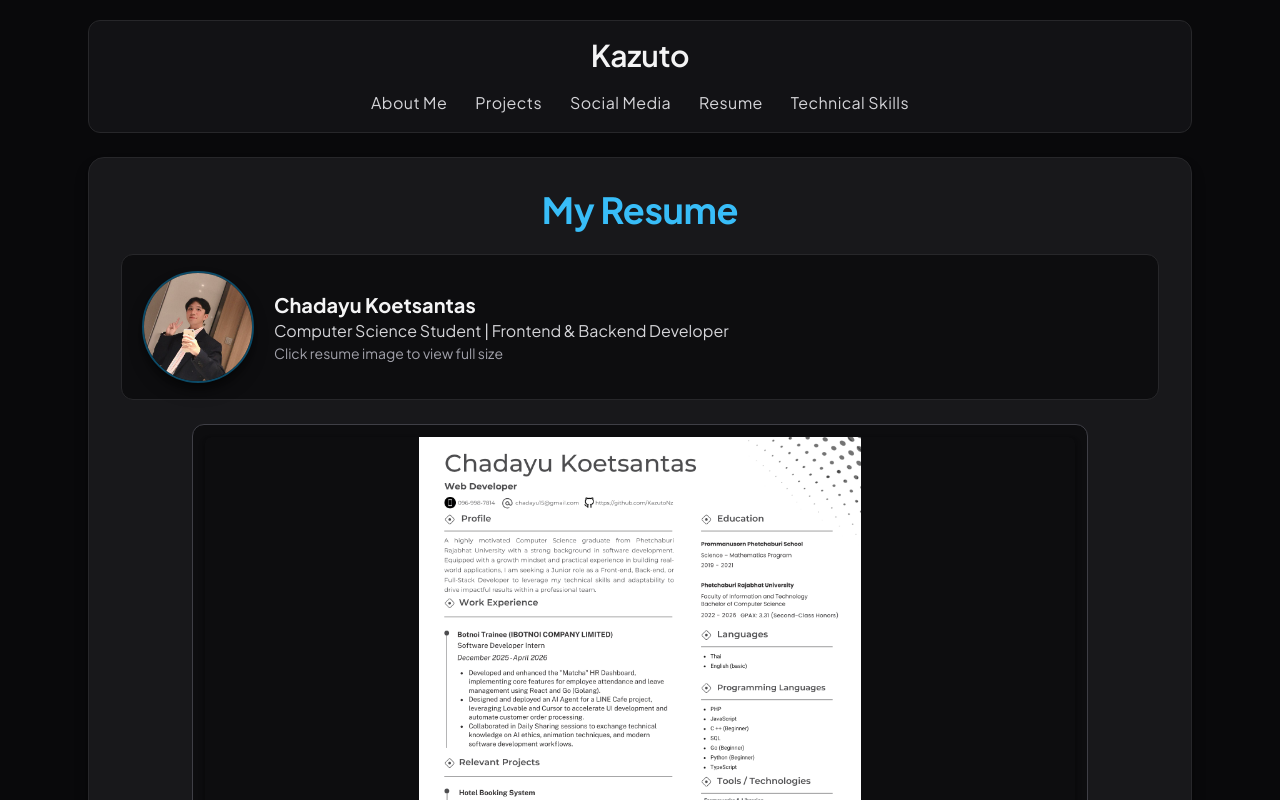
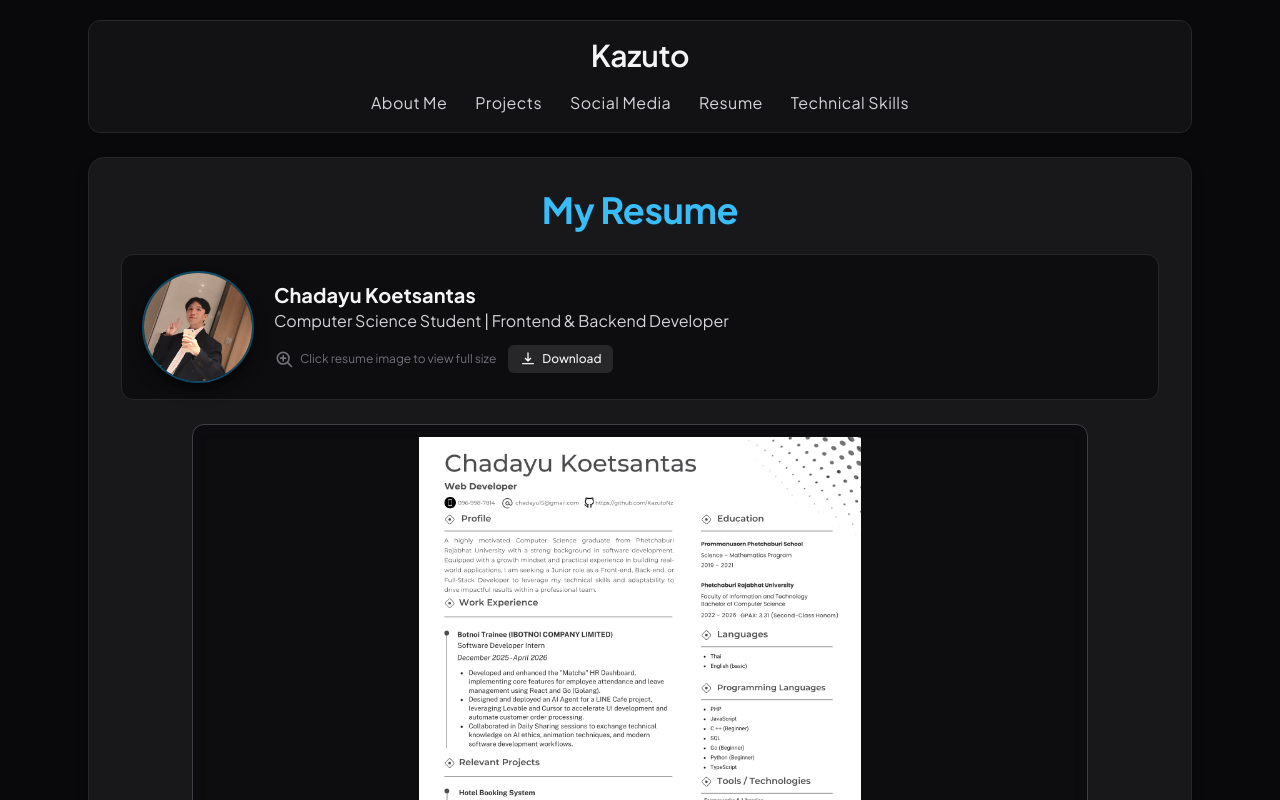
Before and after one commit to KazutoNz/Resume-React, a React (Vite) app: page /resume in a window 1280 px wide. Shown: the top 800 px of the page. Built offline with nearby package versions, Linux system fonts and the light colour scheme.

Commit message:
Update Resume.jsx

```diff
--- a/src/pages/Resume.jsx
+++ b/src/pages/Resume.jsx
@@ -2,6 +2,25 @@ import Header from '../components/Header';
 import Footer from '../components/Footer';
 import { useEffect, useState } from 'react';
 import { SkeletonBlock, SkeletonText } from '../components/Skeleton';
+
+const RESUME_IMAGE = './Chadayu Koetsantas_Resume.png';
+
+function IconZoom() {
+  return (
+    <svg viewBox="0 0 24 24" className="h-5 w-5" fill="none" stroke="currentColor" strokeWidth="2">
+      <circle cx="11" cy="11" r="7" />
+      <path d="M21 21l-4.3-4.3M11 8v6M8 11h6" strokeLinecap="round" strokeLinejoin="round" />
+    </svg>
+  );
+}
+
+function IconDownload() {
+  return (
+    <svg viewBox="0 0 24 24" className="h-4 w-4" fill="none" stroke="currentColor" strokeWidth="2">
+      <path d="M12 3v12m0 0 4-4m-4 4-4-4M4 19h16" strokeLinecap="round" strokeLinejoin="round" />
+    </svg>
+  );
+}
 
 function Resume() {
   const [loading, setLoading] = useState(true);
@@ -12,22 +31,40 @@ function Resume() {
     return () => clearTimeout(timer);
   }, []);
 
+  // Close on Escape + lock background scroll while lightbox is open.
+  useEffect(() => {
+    if (!isLightboxOpen) return;
+
+    const handleKey = (e) => {
+      if (e.key === 'Escape') setIsLightboxOpen(false);
+    };
+    document.addEventListener('keydown', handleKey);
+    const prevOverflow = document.body.style.overflow;
+    document.body.style.overflow = 'hidden';
+
+    return () => {
+      document.removeEventListener('keydown', handleKey);
+      document.body.style.overflow = prevOverflow;
+    };
+  }, [isLightboxOpen]);
+
   return (
     <div className="min-h-screen bg-zinc-950 text-zinc-100">
       <Header />
-      <main className="mx-auto mt-6 w-full max-w-6xl px-4 sm:px-6">
+      <main className="mx-auto mt-6 w-full max-w-6xl px-4 pb-16 sm:px-6">
         <div
-          className="rounded-2xl border border-zinc-800 bg-zinc-900 p-5 shadow-lg shadow-black/40 sm:p-8"
+          className="animate-[fadeInUp_0.5s_ease-out_forwards] rounded-2xl border border-zinc-800 bg-zinc-900 p-5 opacity-0 shadow-lg shadow-black/40 sm:p-8"
           name="content-resume"
         >
           <h1 className="mb-6 text-center text-3xl font-bold text-sky-400 sm:text-4xl">My Resume</h1>
+
           {loading ? (
             <div className="mb-6 grid gap-4 rounded-xl border border-zinc-800 bg-zinc-950/70 p-4 sm:grid-cols-[120px_1fr] sm:items-center">
               <SkeletonBlock className="mx-auto h-24 w-24 rounded-full" />
               <SkeletonText lines={3} />
             </div>
           ) : (
-            <div className="mb-6 grid gap-4 rounded-xl border border-zinc-800 bg-zinc-950/70 p-4 sm:grid-cols-[120px_1fr] sm:items-center">
+            <div className="mb-6 grid animate-[fadeInUp_0.4s_ease-out_forwards] gap-4 rounded-xl border border-zinc-800 bg-zinc-950/70 p-4 opacity-0 sm:grid-cols-[120px_1fr] sm:items-center">
               <div className="mx-auto w-fit rounded-full">
                 <img
                   src="../me.jpg"
@@ -40,7 +77,19 @@ function Resume() {
                 <p className="text-sm text-zinc-300 sm:text-base">
                   Computer Science Student | Frontend & Backend Developer
                 </p>
-                <p className="text-sm text-zinc-400">Click resume image to view full size</p>
+                <div className="mt-3 flex flex-wrap items-center gap-3">
+                  <span className="inline-flex items-center gap-1.5 text-xs text-zinc-500">
+                    <IconZoom className="h-3.5 w-3.5" /> Click resume image to view full size
+                  </span>
+                  <a
+                    href={RESUME_IMAGE}
+                    download
+                    className="inline-flex items-center gap-1.5 rounded-md bg-zinc-800 px-3 py-1.5 text-xs font-medium text-zinc-100 transition hover:bg-sky-600"
+                  >
+                    <IconDownload />
+                    Download
+                  </a>
+                </div>
               </div>
             </div>
           )}
@@ -54,14 +103,20 @@ function Resume() {
                 type="button"
                 aria-label="Open full-size resume image"
                 onClick={() => setIsLightboxOpen(true)}
-                className="w-full rounded-md"
+                className="group relative w-full animate-[fadeInUp_0.4s_ease-out_0.1s_forwards] rounded-md opacity-0"
               >
                 <img
-                  src="./Chadayu Koetsantas_Resume.png"
+                  src={RESUME_IMAGE}
                   alt="Resume"
                   data-interactive="true"
-                  className="mx-auto h-auto max-h-[68vh] w-full rounded-md object-contain shadow-md shadow-black/50 sm:max-h-[78vh]"
+                  className="mx-auto h-auto max-h-[68vh] w-full rounded-md object-contain shadow-md shadow-black/50 transition group-hover:brightness-90 sm:max-h-[78vh]"
                 />
+                <div className="pointer-events-none absolute inset-0 flex items-center justify-center opacity-0 transition-opacity duration-200 group-hover:opacity-100">
+                  <span className="inline-flex items-center gap-2 rounded-full bg-black/70 px-4 py-2 text-sm font-medium text-zinc-100 backdrop-blur-sm">
+                    <IconZoom />
+                    View full size
+                  </span>
+                </div>
               </button>
             )}
           </div>
@@ -71,28 +126,46 @@ function Resume() {
 
       {isLightboxOpen && (
         <div
-          className="fixed inset-0 z-[60] flex items-center justify-center bg-black/70 p-4 backdrop-blur-md"
+          className="fixed inset-0 z-[60] flex animate-[fadeIn_0.2s_ease-out_forwards] items-center justify-center bg-black/70 p-4 opacity-0 backdrop-blur-md"
           onClick={() => setIsLightboxOpen(false)}
         >
           <button
             type="button"
             aria-label="Close image viewer"
-            className="absolute right-4 top-4 inline-flex h-10 w-10 items-center justify-center rounded-full border border-zinc-700 bg-zinc-900 text-zinc-100 hover:bg-zinc-800"
+            className="absolute right-4 top-4 inline-flex h-10 w-10 items-center justify-center rounded-full border border-zinc-700 bg-zinc-900 text-zinc-100 transition hover:bg-zinc-800"
             onClick={() => setIsLightboxOpen(false)}
           >
             ✕
           </button>
           {/* Show the same resume asset in full size. */}
           <img
-            src="./Chadayu Koetsantas_Resume.png"
+            src={RESUME_IMAGE}
             alt="Full resume"
-            className="max-h-[90vh] w-auto max-w-[95vw] rounded-2xl border border-zinc-700 shadow-2xl shadow-black/70"
+            className="max-h-[90vh] w-auto max-w-[95vw] animate-[scaleIn_0.25s_ease-out_forwards] rounded-2xl border border-zinc-700 opacity-0 shadow-2xl shadow-black/70"
             onClick={(event) => event.stopPropagation()}
           />
         </div>
       )}
+
+      <style>{`
+        @keyframes fadeInUp {
+          from { opacity: 0; transform: translateY(12px); }
+          to { opacity: 1; transform: translateY(0); }
+        }
+        @keyframes fadeIn {
+          from { opacity: 0; }
+          to { opacity: 1; }
+        }
+        @keyframes scaleIn {
+          from { opacity: 0; transform: scale(0.96); }
+          to { opacity: 1; transform: scale(1); }
+        }
+        @media (prefers-reduced-motion: reduce) {
+          *[class*="animate-"] { animation: none !important; opacity: 1 !important; }
+        }
+      `}</style>
     </div>
-  )
+  );
 }
 
-export default Resume
+export default Resume;
```
